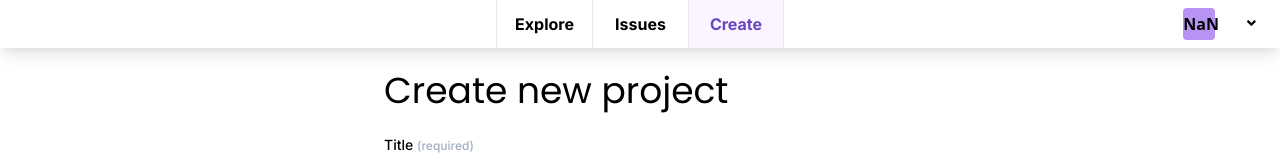
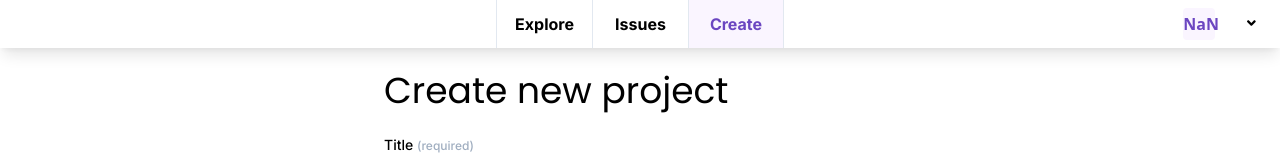
Before and after one commit to joshiprashanthd/startup, a React app in the folder root/frontend/: page /create in a window 1280 px wide. Shown: the top 160 px of the page. Built offline with nearby package versions, Linux system fonts and the light colour scheme; no server answers.

Commit message:
STYLE: Add new styling for user avatar in navbar

```diff
--- a/root/frontend/src/components/navbar.tsx
+++ b/root/frontend/src/components/navbar.tsx
@@ -43,7 +43,7 @@ export const Navbar = function (props: any) {
         </Link>
       </div>
       <div className="flex items-center justify-end flex-1">
-        <div className="grid w-8 h-8 mr-4 text-base font-semibold text-black bg-purple-400 rounded place-items-center">
+        <div className="grid w-8 h-8 mr-4 text-base font-bold text-purple-700 bg-purple-100 rounded place-items-center">
           {(authContext.user?.name?.split(" ")[0].charAt(0) as string) +
             authContext.user?.name?.split(" ")[1].charAt(0)}
         </div>
```
